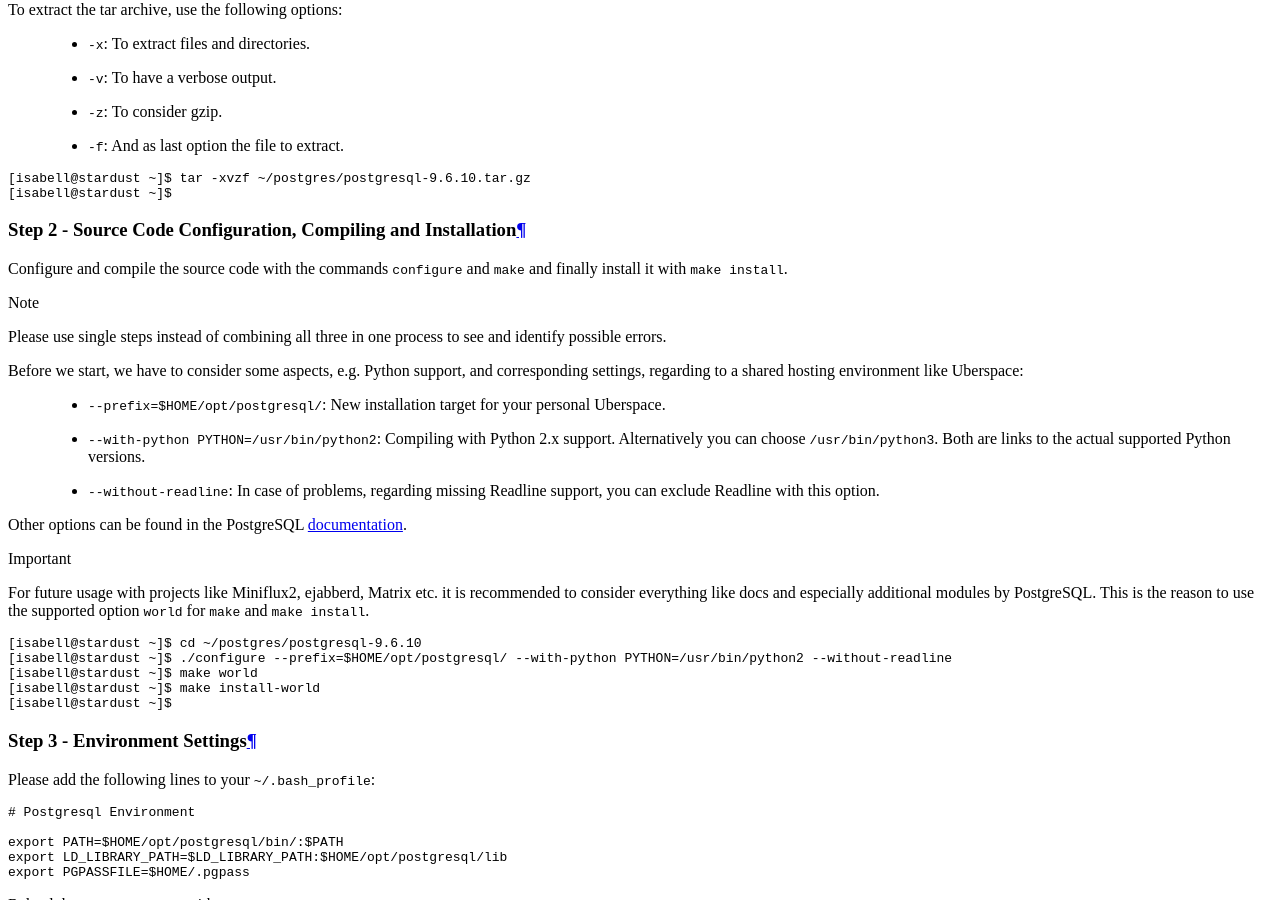
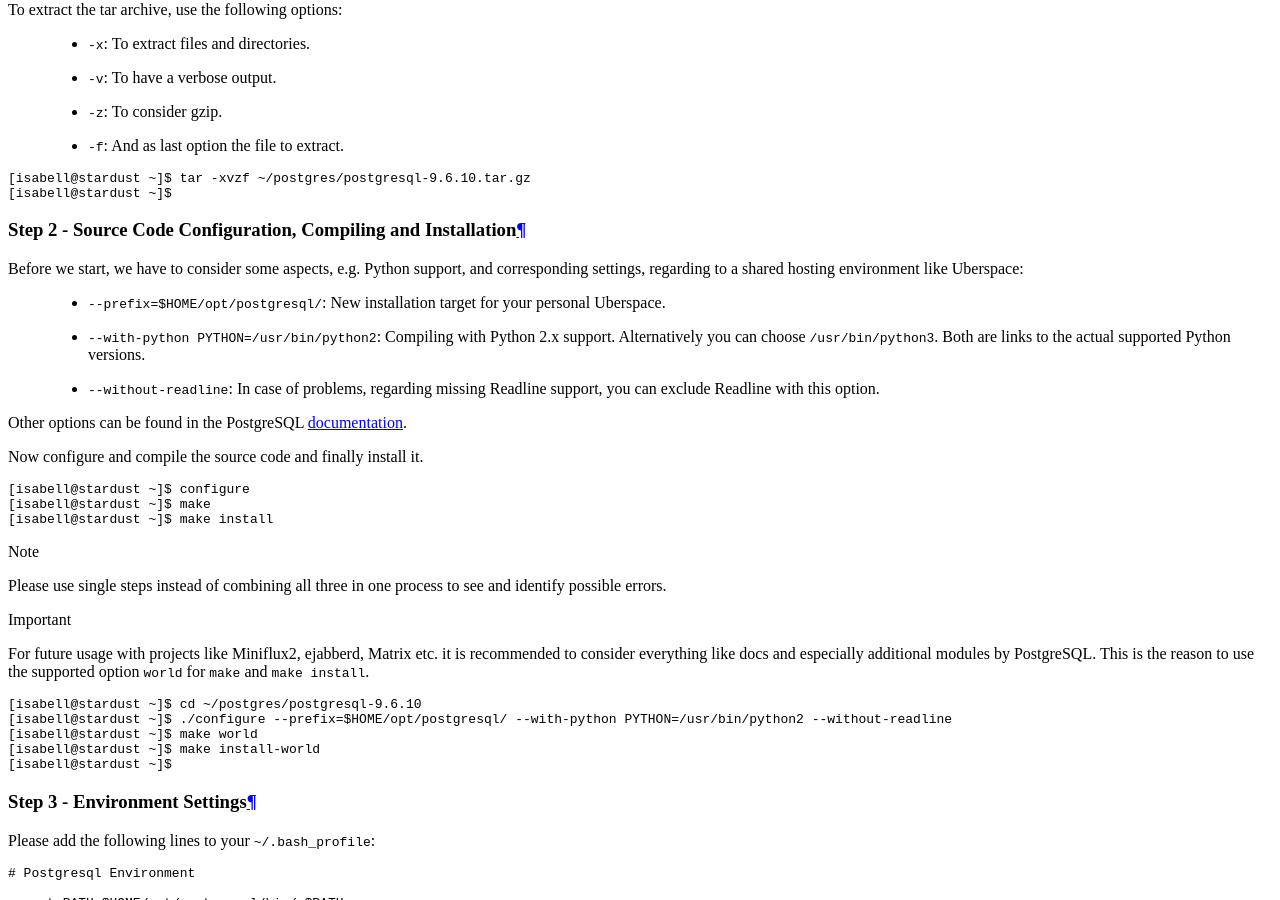
Before and after one commit to Uberspace/lab, a Sphinx documentation site: the page built from source/guide_postgresql.rst, in a window 1280 px wide and 900 px high, scrolled down 3337 px. Built offline with Sphinx 7.4.7 and the Read the Docs theme 2.0.0, drawn with Linux system fonts in a browser that asks for light colours; some of the changed lines change nothing that is shown.

Commit message:
Order install steps more intuitively
To avoid confusion in the install process I reordered the install steps just as we discussed in our email correspondence.

```diff
--- a/source/guide_postgresql.rst
+++ b/source/guide_postgresql.rst
@@ -57,10 +57,6 @@ To extract the tar archive, use the following options:
 Step 2 - Source Code Configuration, Compiling and Installation
 --------------------------------------------------------------
 
-Configure and compile the source code with the commands ``configure`` and ``make`` and finally install it with ``make install``.
-
-.. note:: Please use single steps instead of combining all three in one process to see and identify possible errors.
-
 Before we start, we have to consider some aspects, e.g. Python support, and corresponding settings, regarding to a shared hosting environment like Uberspace:
 
  * ``--prefix=$HOME/opt/postgresql/``: New installation target for your personal Uberspace.
@@ -68,6 +64,16 @@ Before we start, we have to consider some aspects, e.g. Python support, and corr
  * ``--without-readline``: In case of problems, regarding missing Readline support, you can exclude Readline with this option.
 
 Other options can be found in the PostgreSQL documentation_.
+
+Now configure and compile the source code and finally install it.
+
+::
+
+ [isabell@stardust ~]$ configure
+ [isabell@stardust ~]$ make
+ [isabell@stardust ~]$ make install
+
+.. note:: Please use single steps instead of combining all three in one process to see and identify possible errors.
 
 .. important:: For future usage with projects like Miniflux2, ejabberd, Matrix etc. it is recommended to consider everything like docs and especially additional modules by PostgreSQL. This is the reason to use the supported option ``world`` for ``make`` and ``make install``.
 
```
